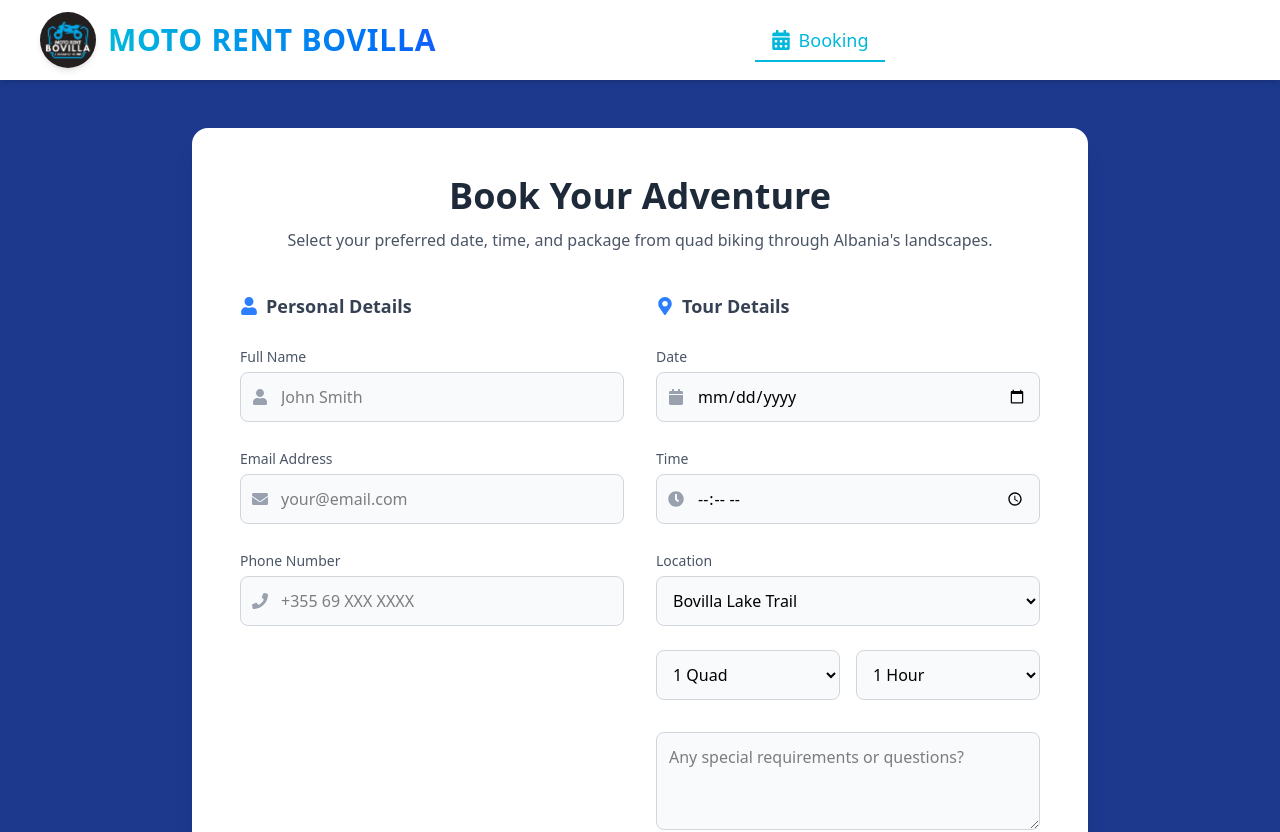
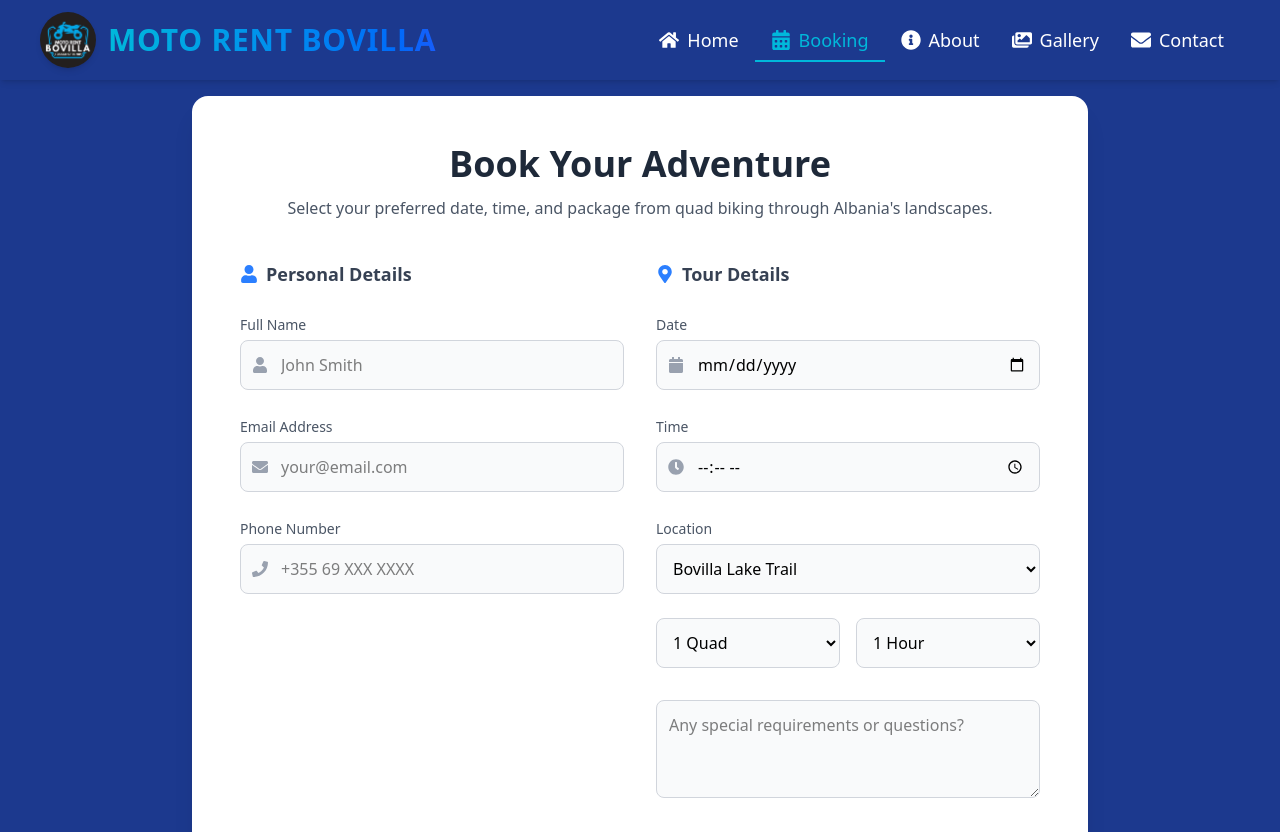
Before and after one commit to cetijunior/quad-bikes, a React (Vite) app: page /booking in a window 1280 px wide. Shown: the top 832 px of the page. Built offline with nearby package versions, Linux system fonts and the light colour scheme.

Commit message:
bookiing adjustment

```diff
--- a/src/pages/Booking.jsx
+++ b/src/pages/Booking.jsx
@@ -3,7 +3,7 @@ import { FaUser, FaEnvelope, FaPhone, FaCalendar, FaClock, FaMapMarkerAlt, FaChe
 
 export default function BookingForm() {
     return (
-        <div className="min-h-screen bg-blue-900 mt-20 py-12 px-4 md:px-8">
+        <div className="min-h-screen bg-blue-900 pt-24 py-12 px-4 md:px-8">
             <div className="max-w-4xl mx-auto bg-white rounded-2xl shadow-xl p-8 md:p-12 space-y-10">
                 <div className="text-center">
                     <h1 className="text-3xl md:text-4xl font-bold text-gray-800">Book Your Adventure</h1>
```
